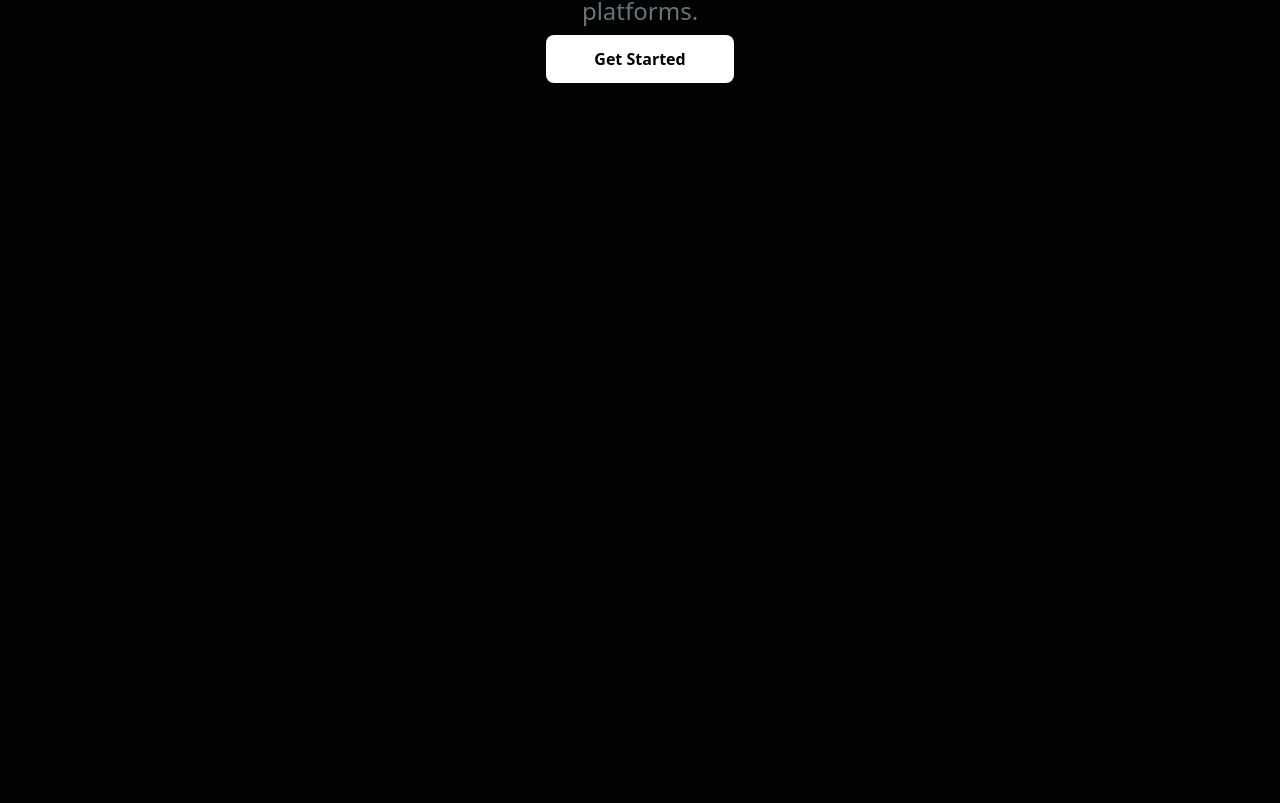
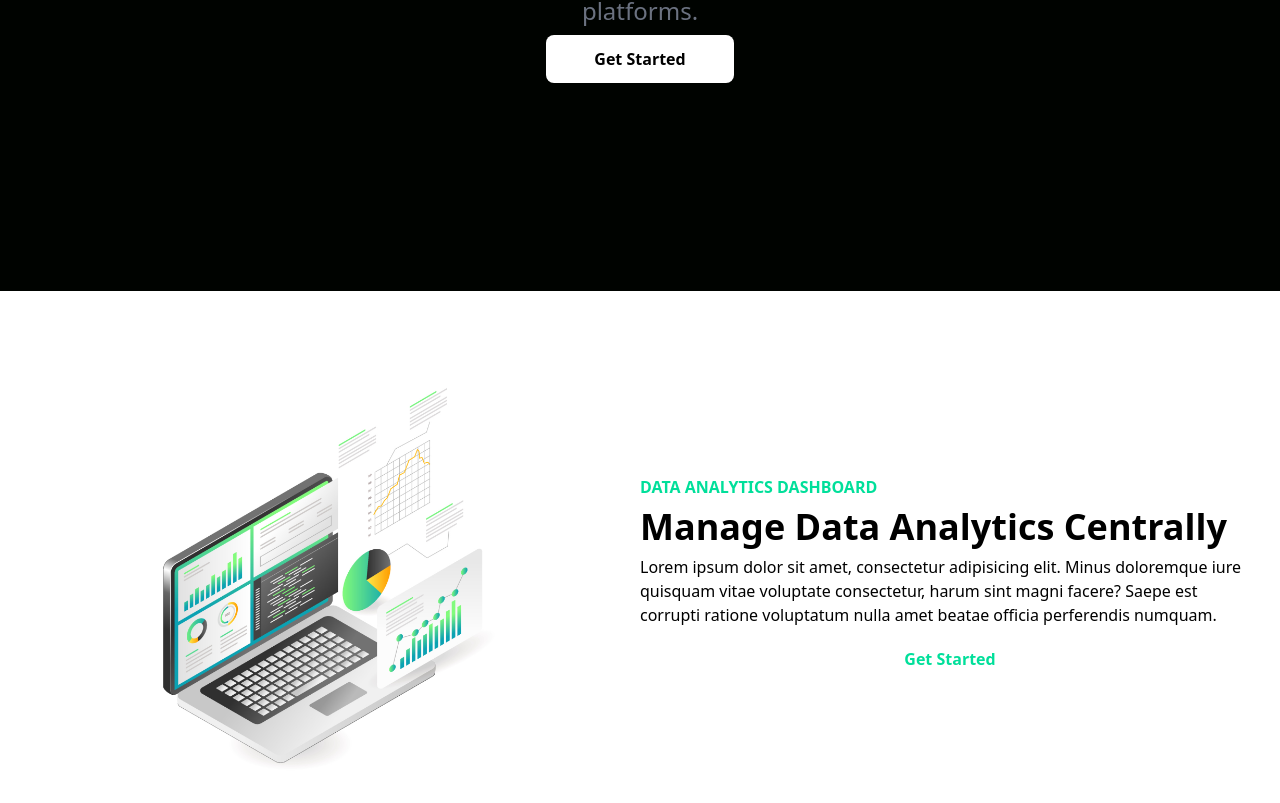
Before and after one commit to ferhatkplnn/react-tailwind-examples, a React (Vite) app in the folder data-finance-main-page/: page / in a window 1280 px wide. Shown: the part 509-1312 px from the top of the page. Before the commit the page ends 800 px from the top, so only its background shows below. Built offline with nearby package versions, Linux system fonts and the light colour scheme.

Commit message:
feat: Add Analytics component to the application
- Integrated Analytics component to display a section for managing data analytics centrally
- Extends the functionality and content of the application

```diff
--- a/data-finance-main-page/src/App.tsx
+++ b/data-finance-main-page/src/App.tsx
@@ -1,3 +1,4 @@
+import Analytics from "./components/analytics/Analytics";
 import Hero from "./components/hero/Hero";
 import Navbar from "./components/navbar/Navbar";
 
@@ -6,6 +7,7 @@ function App() {
     <div>
       <Navbar />
       <Hero />
+      <Analytics />
     </div>
   );
 }
```
